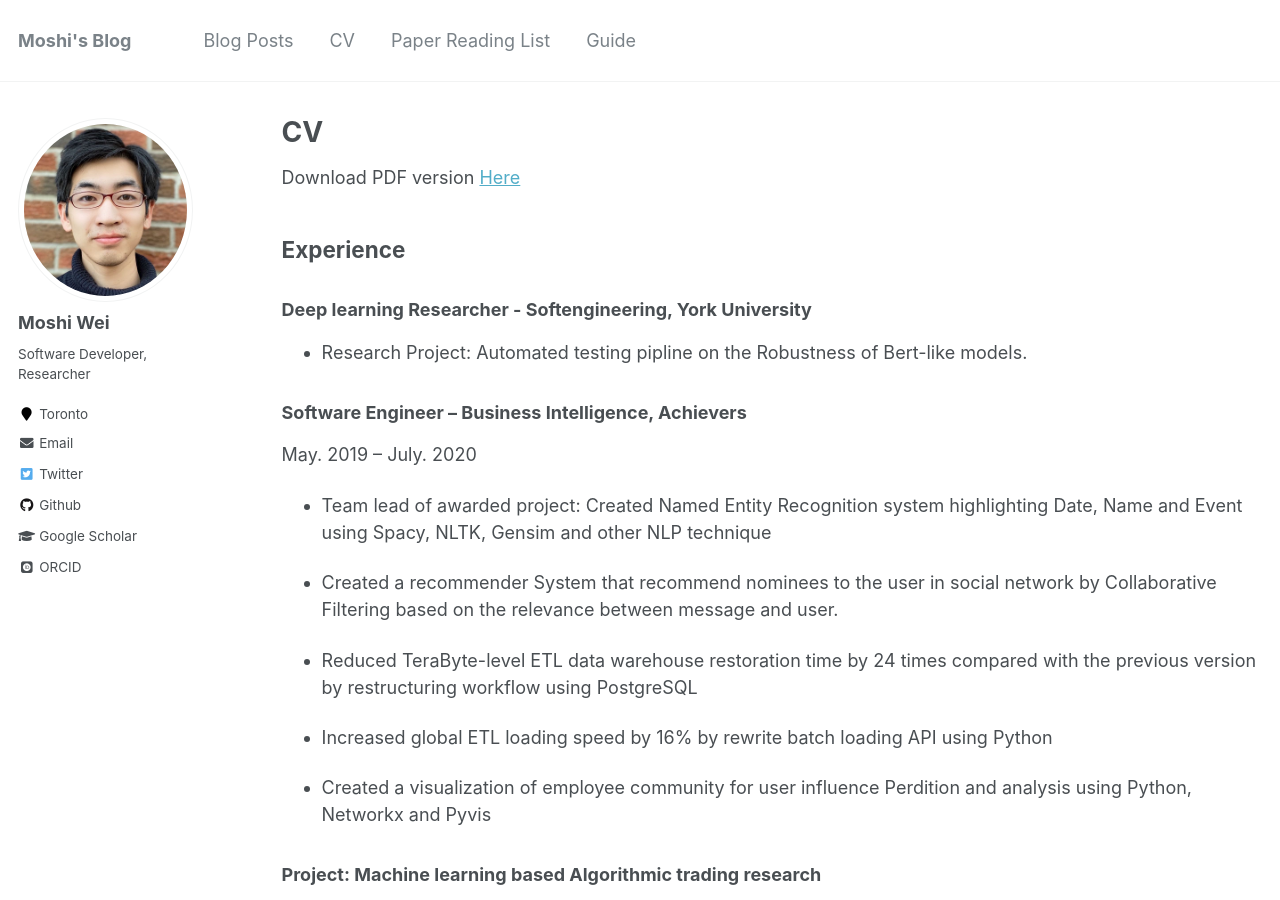
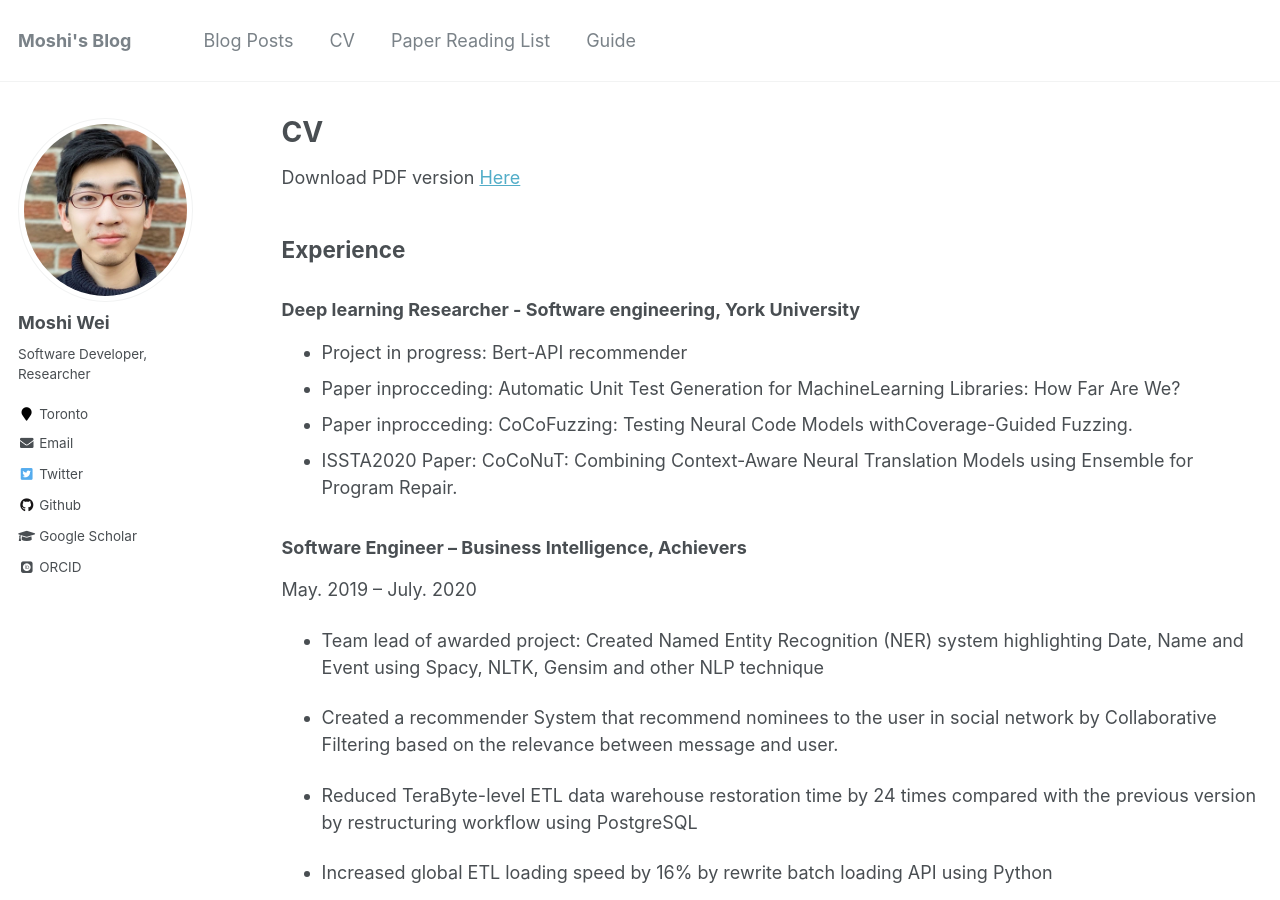
Before and after one commit to Moshiii/Moshiii.github.io, a Jekyll site: the page built from _pages/cv.md, in a window 1280 px wide and 900 px high. Built offline with Jekyll 4.4.1, drawn with Linux system fonts in a browser that asks for light colours; some web fonts are replaced.

Commit message:
Update cv.md

```diff
--- a/_pages/cv.md
+++ b/_pages/cv.md
@@ -12,14 +12,16 @@ Download PDF version [Here](http://Moshiii.github.io/files/Moshi Wei Machine lea
 
 ## Experience
 
-### Deep learning Researcher - Softengineering, York University
-
-* Research Project: Automated testing pipline on the Robustness of Bert-like models.
+### Deep learning Researcher - Software engineering, York University
+* Project in progress: Bert-API recommender
+* Paper inprocceding: Automatic Unit Test Generation for MachineLearning Libraries: How Far Are We?
+* Paper inprocceding: CoCoFuzzing: Testing Neural Code Models withCoverage-Guided Fuzzing.
+* ISSTA2020 Paper: CoCoNuT: Combining Context-Aware Neural Translation Models using Ensemble for Program Repair.
 
 ### Software Engineer – Business Intelligence, Achievers
 May. 2019 – July. 2020
 
-*	Team lead of awarded project: Created Named Entity Recognition system highlighting Date, Name and Event using Spacy, NLTK, Gensim and other NLP technique
+*	Team lead of awarded project: Created Named Entity Recognition (NER) system highlighting Date, Name and Event using Spacy, NLTK, Gensim and other NLP technique
 
 * Created a recommender System that recommend nominees to the user in social network by Collaborative Filtering based on the relevance between message and user.
 
```
